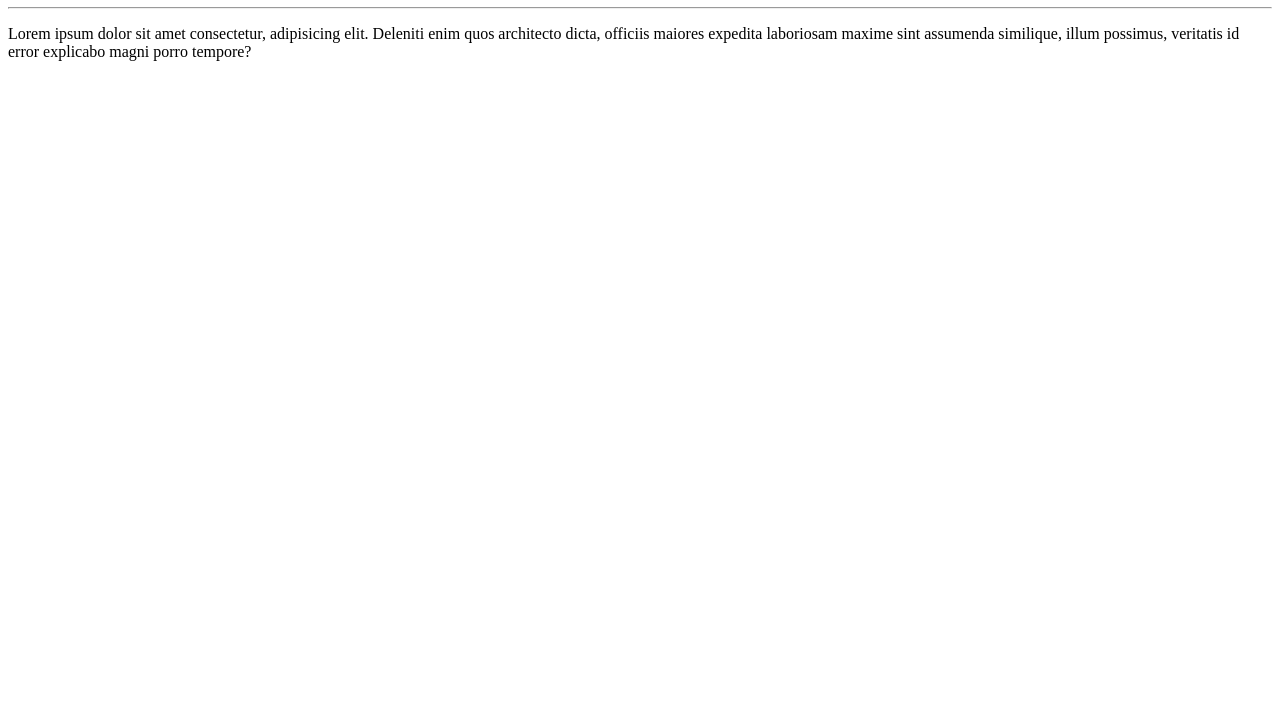
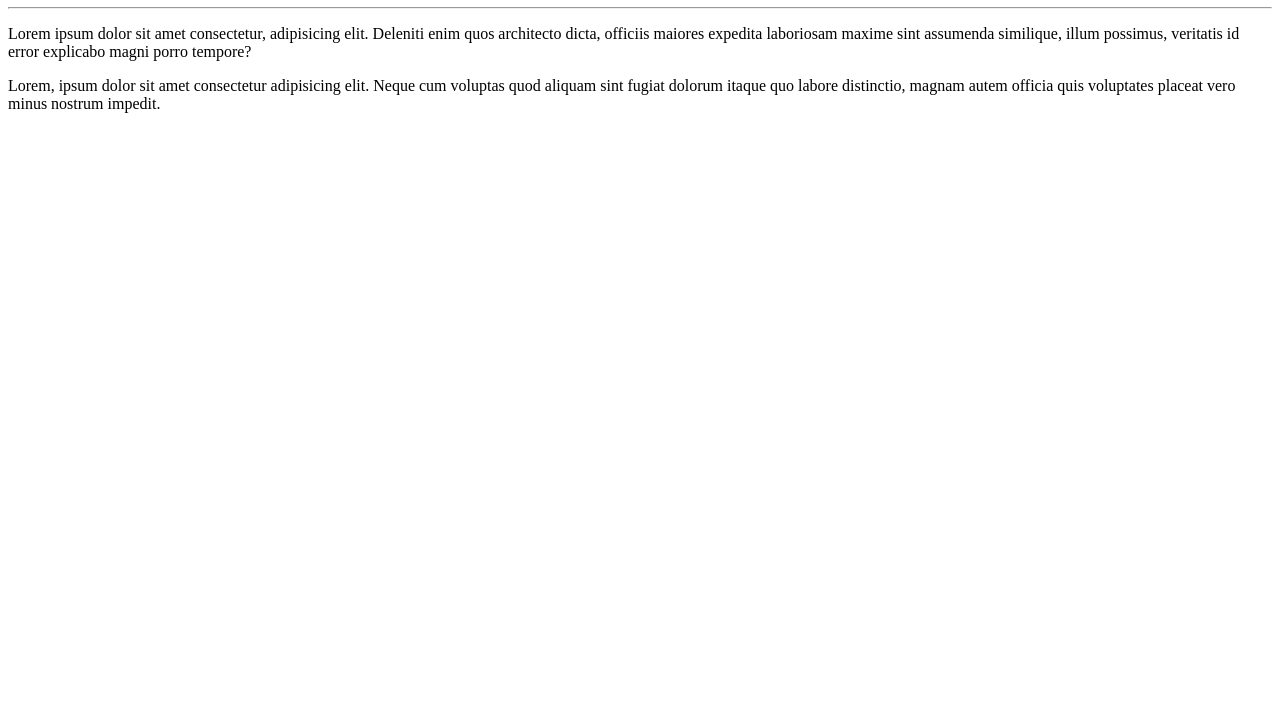
Before and after one commit to joaopaulodevribeiro/Ola-Mundo, a plain HTML site: page site-exemplo/index.html in a window 1280 px wide. Shown: the part 73-800 px from the top of the page. Drawn offline with Linux system fonts and the light colour scheme.

Commit message:
adicionei um parágrafo

```diff
--- a/site-exemplo/index.html
+++ b/site-exemplo/index.html
@@ -9,5 +9,6 @@
     <h1>Olá, Mundo!</h1>
     <hr>
     <p>Lorem ipsum dolor sit amet consectetur, adipisicing elit. Deleniti enim quos architecto dicta, officiis maiores expedita laboriosam maxime sint assumenda similique, illum possimus, veritatis id error explicabo magni porro tempore?</p>
+    <p>Lorem, ipsum dolor sit amet consectetur adipisicing elit. Neque cum voluptas quod aliquam sint fugiat dolorum itaque quo labore distinctio, magnam autem officia quis voluptates placeat vero minus nostrum impedit.</p>
 </body>
 </html>
```
